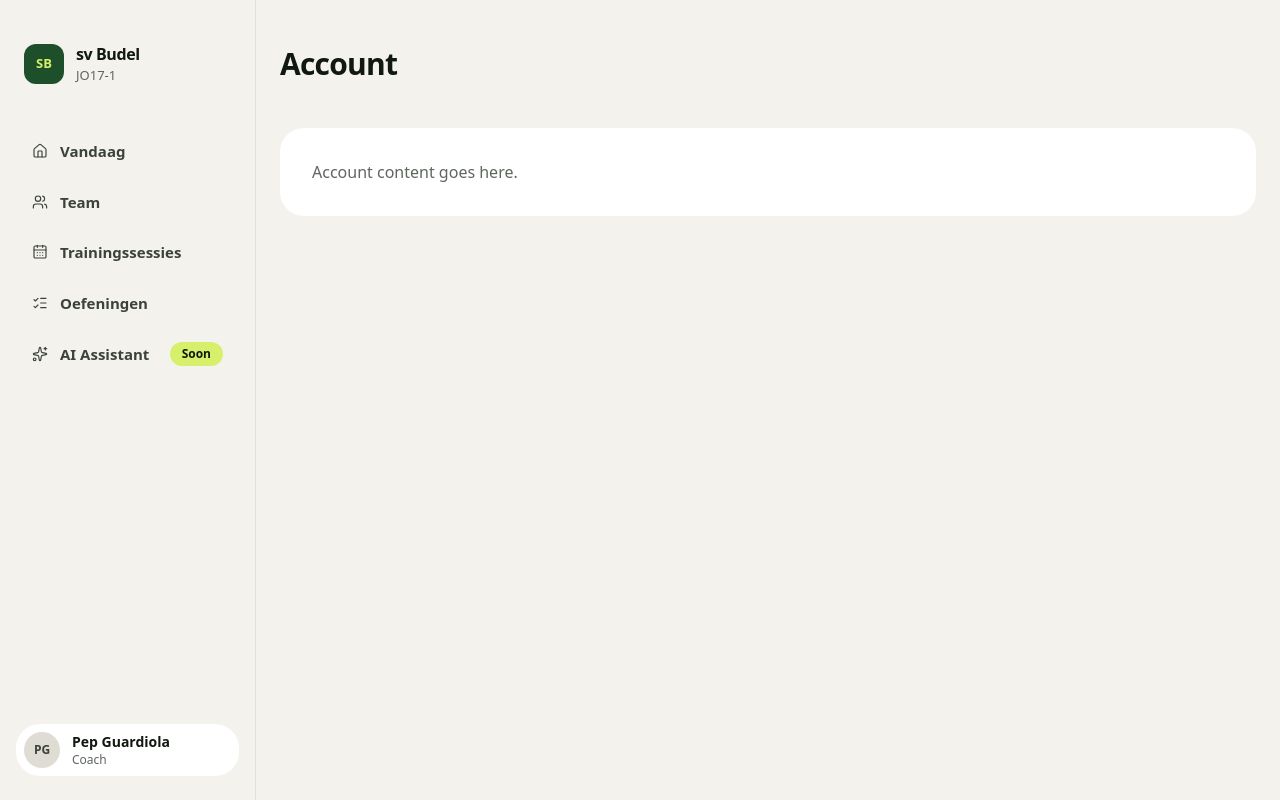
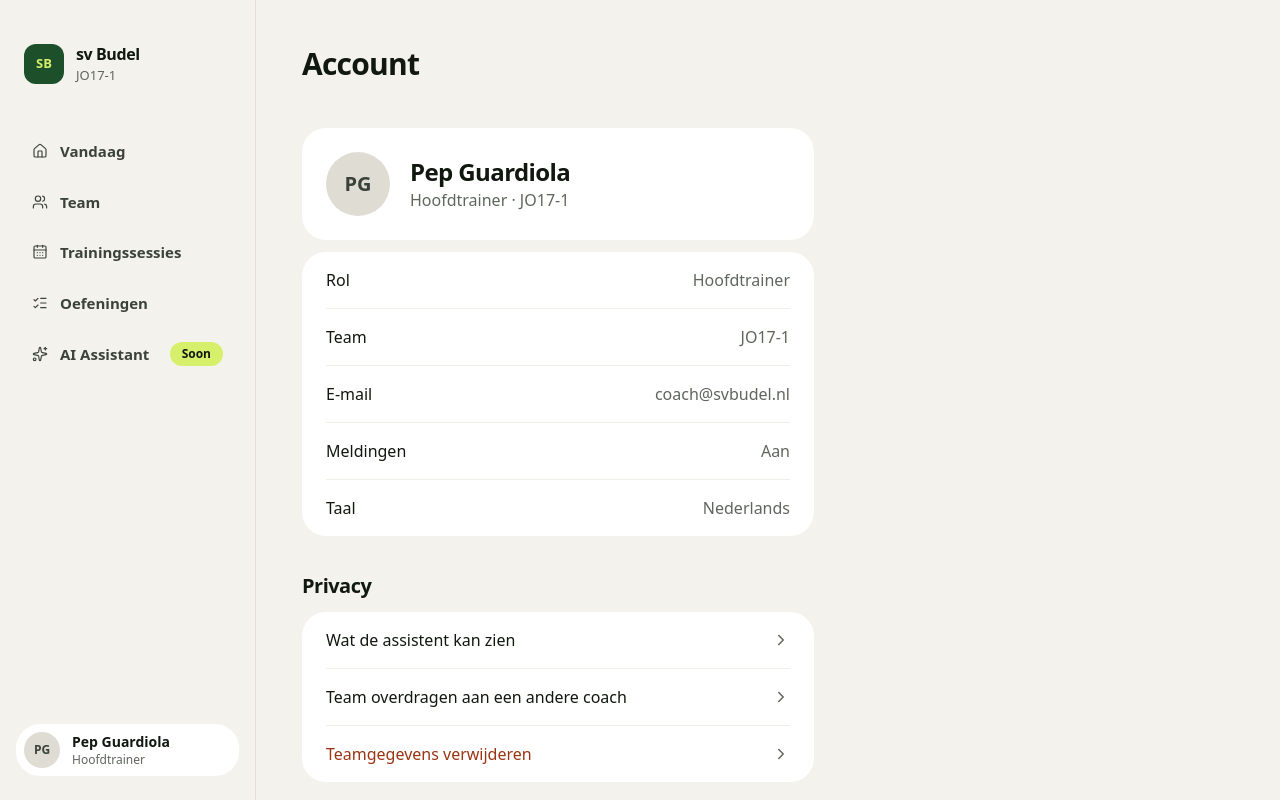
Before and after one commit to RaimonJuniorHigh/FootballCoach_WEB, a React (Vite) app in the folder frontend/: page /account in a window 1280 px wide. Built offline with nearby package versions, Linux system fonts and the light colour scheme.

Commit message:
Accountpagina met profiel, gegevens, privacy en uitloggen

```diff
--- a/frontend/src/App.jsx
+++ b/frontend/src/App.jsx
@@ -1,6 +1,7 @@
 import { Routes, Route } from 'react-router'
 import AppLayout from './components/AppLayout.jsx'
 import LoginPage from './pages/LoginPage.jsx'
+import AccountPage from './pages/AccountPage.jsx'
 import SessionsPage from './pages/SessionsPage.jsx'
 import PlaceholderPage from './pages/PlaceholderPage.jsx'
 
@@ -17,7 +18,12 @@ export default function App() {
         <Route path="/trainingen" element={<SessionsPage />} />
         <Route path="/oefeningen" element={<PlaceholderPage label="Oefeningen" />} />
         <Route path="/ai-assistent" element={<PlaceholderPage label="AI Assistant" />} />
-        <Route path="/account" element={<PlaceholderPage label="Account" />} />
+
+        <Route path="/account" element={<AccountPage />} />
+        <Route path="/account/assistent" element={<PlaceholderPage label="Wat de assistent kan zien" />} />
+        <Route path="/account/team-overdragen" element={<PlaceholderPage label="Team overdragen" />} />
+        <Route path="/account/teamgegevens-verwijderen" element={<PlaceholderPage label="Teamgegevens verwijderen" />} />
+
         <Route path="*" element={<PlaceholderPage label="Deze pagina bestaat niet" />} />
       </Route>
     </Routes>
--- a/frontend/src/components/AppLayout.jsx
+++ b/frontend/src/components/AppLayout.jsx
@@ -6,17 +6,24 @@ import Header from './Header.jsx'
 import Greeting from './Greeting.jsx'
 import TodayDateTime from './TodayDateTime.jsx'
 
+// Pages that are not in the nav, with their header title
+const otherPages = [
+  { id: 'account', path: '/account', label: 'Account' },
+  { id: 'account-assistant', path: '/account/assistent', label: 'Wat de assistent kan zien' },
+  { id: 'account-handover', path: '/account/team-overdragen', label: 'Team overdragen' },
+  { id: 'account-delete', path: '/account/teamgegevens-verwijderen', label: 'Teamgegevens verwijderen' },
+]
+
 // The app shell: sidebar + header + the current page (Outlet)
 export default function AppLayout() {
   const [mobileOpen, setMobileOpen] = useState(false)
   const location = useLocation()
 
   // Which page are we on? Read it from the URL.
-  const current =
-    navItems.find((item) => item.path === location.pathname) ??
-    (location.pathname === '/account'
-      ? { id: 'account', label: 'Account' }
-      : { id: 'not-found', label: 'Pagina niet gevonden' })
+  const current = [...navItems, ...otherPages].find((page) => page.path === location.pathname) ?? {
+    id: 'not-found',
+    label: 'Pagina niet gevonden',
+  }
 
   const active = current.id
 
--- /dev/null
+++ b/frontend/src/components/Avatar.jsx
@@ -0,0 +1,16 @@
+// Round initials. Decorative: the name is always shown next to it.
+const sizes = {
+  sm: 'h-9 w-9 text-xs',
+  lg: 'h-16 w-16 text-xl',
+}
+
+export default function Avatar({ initials, size = 'sm' }) {
+  return (
+    <div
+      aria-hidden="true"
+      className={`flex shrink-0 items-center justify-center rounded-full bg-avatar font-bold text-avatar-text ${sizes[size]}`}
+    >
+      {initials}
+    </div>
+  )
+}
--- a/frontend/src/components/Sidebar.jsx
+++ b/frontend/src/components/Sidebar.jsx
@@ -1,7 +1,8 @@
 import { NavLink } from 'react-router'
 import { CalendarDays, House, ListChecks, Sparkles, Users, X } from 'lucide-react'
 import { club, user } from '../data/mockData.js'
-import { roleLabels } from '../constants/roles.js'
+import { getUserTitle } from '../constants/roles.js'
+import Avatar from './Avatar.jsx'
 import ClubLogo from './ClubLogo.jsx'
 
 // The menu. "soon" shows a small lime label for pages that are not built yet.
@@ -80,12 +81,10 @@ export default function Sidebar({ mobileOpen, onCloseMobile }) {
             }`
           }
         >
-          <div className="flex h-9 w-9 shrink-0 items-center justify-center rounded-full bg-avatar text-xs font-bold text-body">
-            {user.initials}
-          </div>
+          <Avatar initials={user.initials} />
           <div className="min-w-0">
             <div className="truncate text-sm font-semibold text-sidebar-heading">{user.name}</div>
-            <div className="truncate text-xs text-muted">{roleLabels[user.role]}</div>
+            <div className="truncate text-xs text-muted">{getUserTitle(user)}</div>
           </div>
         </NavLink>
       </aside>
--- a/frontend/src/constants/roles.js
+++ b/frontend/src/constants/roles.js
@@ -3,3 +3,8 @@ export const roleLabels = {
   coach: 'Coach',
   player: 'Speler',
 }
+
+// What to show under someone's name: their title if they have one, otherwise their role
+export function getUserTitle(user) {
+  return user.title ?? roleLabels[user.role]
+}
--- a/frontend/src/data/mockData.js
+++ b/frontend/src/data/mockData.js
@@ -8,12 +8,18 @@ export const club = {
 }
 
 // The logged-in user. "role" comes from the database: 'coach' or 'player'.
+// "title" is the function within the team (optional, e.g. not for players).
 export const user = {
   name: 'Pep Guardiola',
   initials: 'PG',
   role: 'coach',
+  title: 'Hoofdtrainer',
   team: 'JO17-1',
+  email: 'coach@svbudel.nl',
+  notifications: true,
+  language: 'nl',
 }
+
 export const sessions = [
   { id: 1, title: 'Passen onder druk', focus: 'Passing', date: 'Do 12 nov', duration: 75, players: 16, status: 'planned' },
   { id: 2, title: 'Afronden in de zestien', focus: 'Afronden', date: 'Za 14 nov', duration: 60, players: 14, status: 'draft' },
--- a/frontend/src/index.css
+++ b/frontend/src/index.css
@@ -88,7 +88,14 @@
   --color-auth-text: #ffffff;
   --color-auth-muted: rgb(255 255 255 / 0.75);        /* club name, tagline, placeholder */
   --color-auth-border: rgb(255 255 255 / 0.5);        /* input edge, 3.7:1 for WCAG; "transparent" to hide */
-  --color-auth-focus: var(--color-lime);              /* focus ring on the green page */         /* focus ring on the green page */
+  --color-auth-focus: var(--color-lime);              /* focus ring on the green page */
+
+  /* Lists */
+  --color-divider: var(--color-line);   /* lines between rows */
+  --color-danger: var(--color-warn);    /* destructive actions, 7:1 on white */
+
+  /* Avatar */
+  --color-avatar-text: var(--color-body);
 
   /* Font sizes */
   --text-nav: 0.9375rem;   /* 15px */
@@ -96,14 +103,14 @@
 
   /* Layout */
   --spacing-topbar: 8rem;     /* 128px: header and sidebar logo row */
-  --spacing-page: 1.5rem;     /* 24px */
+  --spacing-page: calc((var(--spacing-topbar) - 2.25rem) / 2);   /* = space above the page title, so content is inset evenly from top and left */
   --spacing-sidebar: 16rem;   /* 256px */
   --spacing-control: 3rem;    /* 48px: height of inputs and buttons that sit together */
+  --container-content: 32rem;   /* 512px: max width of one-column pages (account, forms) */
 
   /* Shape */
   --radius-card: 1.5rem;      /* 24px, same as rounded-3xl */
-
-  --radius-input: 1rem;   /* inputs follow the card radius */
+  --radius-input: 1rem;       /* 16px: soft corners at 48px height (half the height would make a pill) */
 }
 
 /* Reusable class bundles. Use them like normal classes: className="btn btn-primary" */
--- /dev/null
+++ b/frontend/src/pages/AccountPage.jsx
@@ -0,0 +1,87 @@
+import { Link, useNavigate } from 'react-router'
+import { ChevronRight, LogOut } from 'lucide-react'
+import Avatar from '../components/Avatar.jsx'
+import { user } from '../data/mockData.js'
+import { getUserTitle } from '../constants/roles.js'
+
+// How each language code from the database is shown
+const languageLabels = {
+  nl: 'Nederlands',
+  en: 'English',
+}
+
+export default function AccountPage() {
+  const navigate = useNavigate()
+  const title = getUserTitle(user)
+  const isCoach = user.role === 'coach'
+
+  const details = [
+    { label: 'Rol', value: title },
+    { label: 'Team', value: user.team },
+    { label: 'E-mail', value: user.email },
+    { label: 'Meldingen', value: user.notifications ? 'Aan' : 'Uit' },
+    { label: 'Taal', value: languageLabels[user.language] },
+  ]
+
+  // Team actions are for coaches only
+  const privacyLinks = [
+    { label: 'Wat de assistent kan zien', to: '/account/assistent' },
+    ...(isCoach
+      ? [
+          { label: 'Team overdragen aan een andere coach', to: '/account/team-overdragen' },
+          { label: 'Teamgegevens verwijderen', to: '/account/teamgegevens-verwijderen', danger: true },
+        ]
+      : []),
+  ]
+
+  function handleLogout() {
+    // For now: back to the login page. The real logout() comes with the protected pages.
+    navigate('/login')
+  }
+
+  return (
+    <div className="flex max-w-content flex-col gap-3">
+      {/* Profile */}
+      <section className="card flex items-center gap-5 p-6">
+        <Avatar initials={user.initials} size="lg" />
+        <div>
+          <h2 className="text-2xl font-bold tracking-tight">{user.name}</h2>
+          <p className="text-muted">
+            {title} · {user.team}
+          </p>
+        </div>
+      </section>
+
+      {/* Details */}
+      <dl className="card divide-y divide-divider px-6">
+        {details.map(({ label, value }) => (
+          <div key={label} className="flex items-center justify-between gap-4 py-4">
+            <dt>{label}</dt>
+            <dd className="text-muted">{value}</dd>
+          </div>
+        ))}
+      </dl>
+
+      {/* Privacy */}
+      <h2 className="mt-6 text-xl font-bold tracking-tight">Privacy</h2>
+      <ul className="card divide-y divide-divider px-6">
+        {privacyLinks.map(({ label, to, danger }) => (
+          <li key={to}>
+            <Link
+              to={to}
+              className={`flex items-center justify-between gap-4 py-4 ${danger ? 'text-danger' : ''}`}
+            >
+              {label}
+              <ChevronRight size={18} className="shrink-0 text-muted" />
+            </Link>
+          </li>
+        ))}
+      </ul>
+
+      <button onClick={handleLogout} className="btn btn-secondary btn-lg mt-4 self-start">
+        <LogOut size={16} />
+        Uitloggen
+      </button>
+    </div>
+  )
+}
--- a/frontend/src/pages/LoginPage.jsx
+++ b/frontend/src/pages/LoginPage.jsx
@@ -17,7 +17,7 @@ export default function LoginPage() {
         <ClubLogo variant="inverted" />
         <p className="mt-3 text-sm text-auth-muted">{club.name}</p>
 
-       <div className="my-8 flex flex-col gap-3">
+        <div className="my-8 flex flex-col gap-3">
           <h1 className="text-6xl leading-none font-extrabold tracking-tight">
             Coach
             <br />
@@ -30,8 +30,8 @@ export default function LoginPage() {
           <input
             name="email"
             type="email"
-            placeholder="E-mailadres"
-            aria-label="E-mailadres"
+            placeholder="E-mail"
+            aria-label="E-mail"
             autoComplete="email"
             className="input-auth"
           />
```
